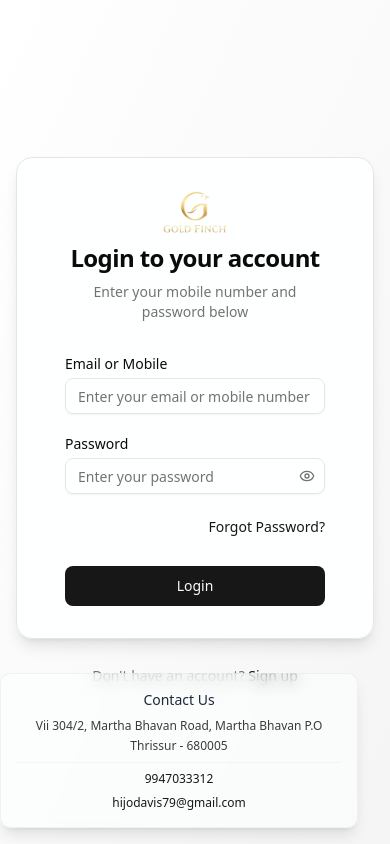
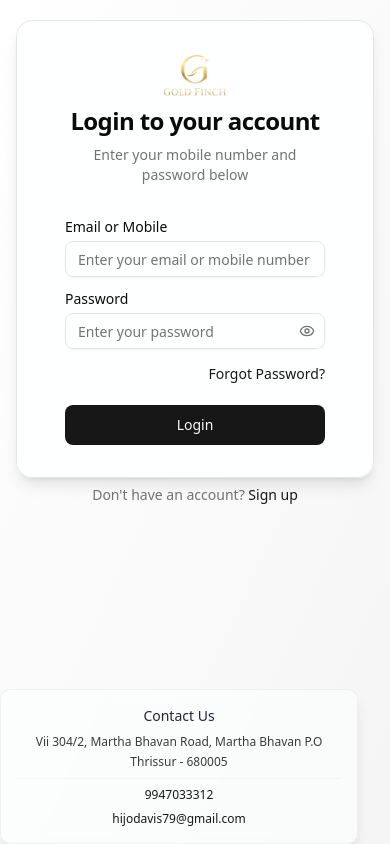
Before and after one commit to digitap863/gold-finch, a Next.js app: page / in a window 390 px wide. Built offline with nearby package versions, Linux system fonts and the light colour scheme.

Commit message:
mob res done

```diff
--- a/src/app/page.tsx
+++ b/src/app/page.tsx
@@ -111,7 +111,7 @@ export default function LoginPage() {
   };
 
   return (
-    <div className="flex min-h-screen flex-col items-center justify-center bg-gradient-to-br from-background to-muted px-4 sm:px-0">
+    <div className="flex min-h-screen flex-col md:items-center md:justify-center bg-gradient-to-br from-background to-muted px-4 sm:px-0 md:pt-0 pt-5">
       <Card className="w-full max-w-sm sm:max-w-md md:max-w-lg lg:max-w-xl mx-auto px-6 py-8 sm:px-8 sm:py-10 rounded-2xl shadow-lg border border-border bg-card/90 backdrop-blur-md">
         <CardHeader className="flex flex-col items-center gap-2">
           {/* <div className="w-16 h-16 bg-muted rounded-full flex items-center justify-center mb-2">
@@ -122,7 +122,7 @@ export default function LoginPage() {
           <CardDescription className="text-center">Enter your mobile number and password below</CardDescription>
         </CardHeader>
         <CardContent>
-          <form onSubmit={handleSubmit} className="w-full flex flex-col gap-5 mt-2">
+          <form onSubmit={handleSubmit} className="w-full flex flex-col md:gap-5 gap-3 mt-2">
             <div className="flex flex-col gap-1">
               <label htmlFor="identifier" className="text-sm font-medium text-foreground">Email or Mobile</label>
               <Input
@@ -188,7 +188,7 @@ export default function LoginPage() {
           )}
         </CardContent>
       </Card>
-      <div className="mt-6 text-center w-full max-w-md">
+      <div className="md:mt-6 mt-1 text-center w-full max-w-md">
         <span className="text-sm text-muted-foreground">Don&apos;t have an account? </span>
         <button
           className="text-sm text-primary font-medium hover:underline focus:outline-none cursor-pointer"
@@ -199,7 +199,7 @@ export default function LoginPage() {
       </div>
 
       {/* Contact Information */}
-      <div className="mt-8 text-center w-full max-w-md px-4 absolute bottom-4 right-4 ">
+      <div className="mt-8 text-center w-full max-w-md px-4 absolute md:bottom-4 bottom-0 right-4 ">
         <div className="p-4 rounded-lg bg-card/50 backdrop-blur-sm  shadow-lg border border-border/50">
           <p className="text-sm mb-2 font-medium text-gray-800">Contact Us</p>
           <div className="space-y-1">
```
